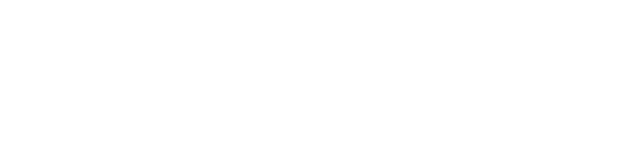
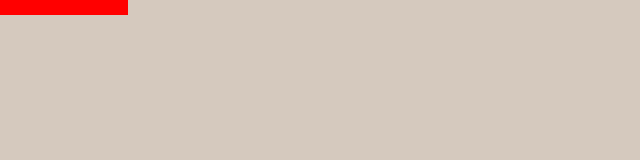
Before and after one commit to elenasr-boop/cosmosoft, a plain HTML site: page 1task/index.html in a window 1280 px wide. Shown: the top 160 px of the page, without its empty margins (0-640 px from the left). Drawn offline with Linux system fonts and the light colour scheme.

Commit message:
layout done

```diff
--- a/1task/index.html
+++ b/1task/index.html
@@ -3,9 +3,14 @@
 <head>
     <meta charset="UTF-8">
     <meta name="viewport" content="width=device-width, initial-scale=1.0">
+    <link rel="stylesheet" href="./style.css"></link>
     <title>First task</title>
 </head>
 <body>
-
+    <main class="main">
+        <div class="progress-bar">
+            <div class="progress"></div>
+        </div>
+    </main>
 </body>
 </html>
--- /dev/null
+++ b/1task/style.css
@@ -0,0 +1,23 @@
+* {
+    margin: 0;
+    padding: 0;
+    /* overflow: hidden; */
+}
+
+.main {
+    height: 10000px;
+    width: 100vw;
+    background-color: #D5C9BE;
+}
+
+.progress-bar {
+    height: 15px;
+    width: 100%;
+    position: fixed;
+}
+
+.progress {
+    height: 100%;
+    width: 10%;
+    background-color: #f00;
+}
```
